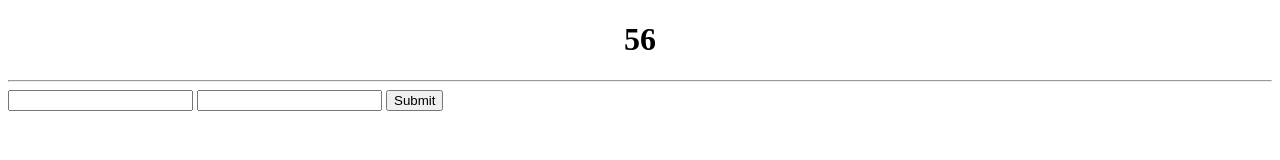
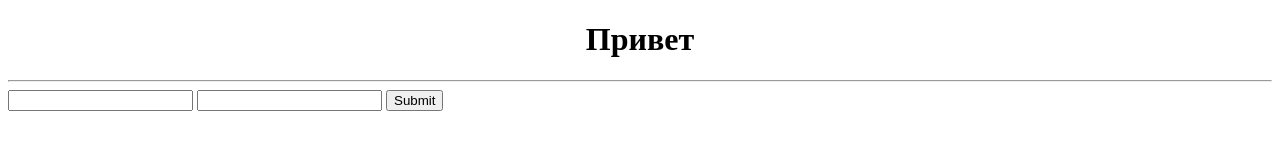
Before and after one commit to misha576/misha5.github.io, a plain HTML site: page index.html in a window 1280 px wide. Drawn offline with Linux system fonts and the light colour scheme.

Commit message:
Add files via upload

```diff
--- a/index.html
+++ b/index.html
@@ -5,7 +5,7 @@
 <title>Обработка данных форм</title>
 </head>
 <body>
-	<h1 style="position: relative;text-align: center;">56</h1>
+	<h1 style="position: relative;text-align: center;">Привет</h1>
 	<hr>
     <form action="/cgi-bin/frm.html">
         <input style="position: relative;text-align: center; type="text name="Имя">
```
